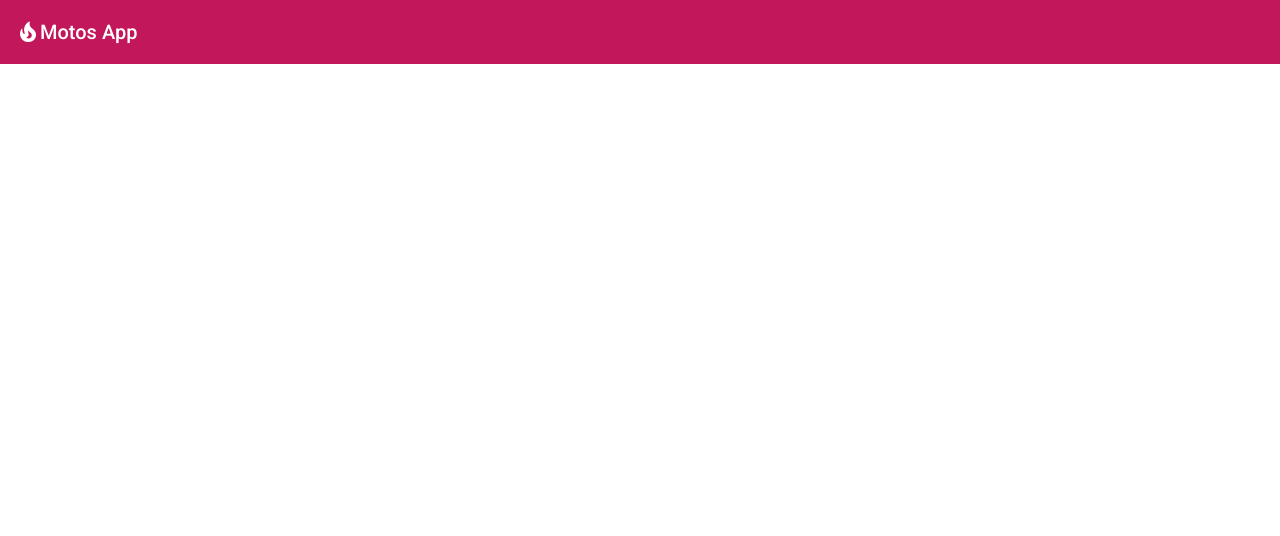
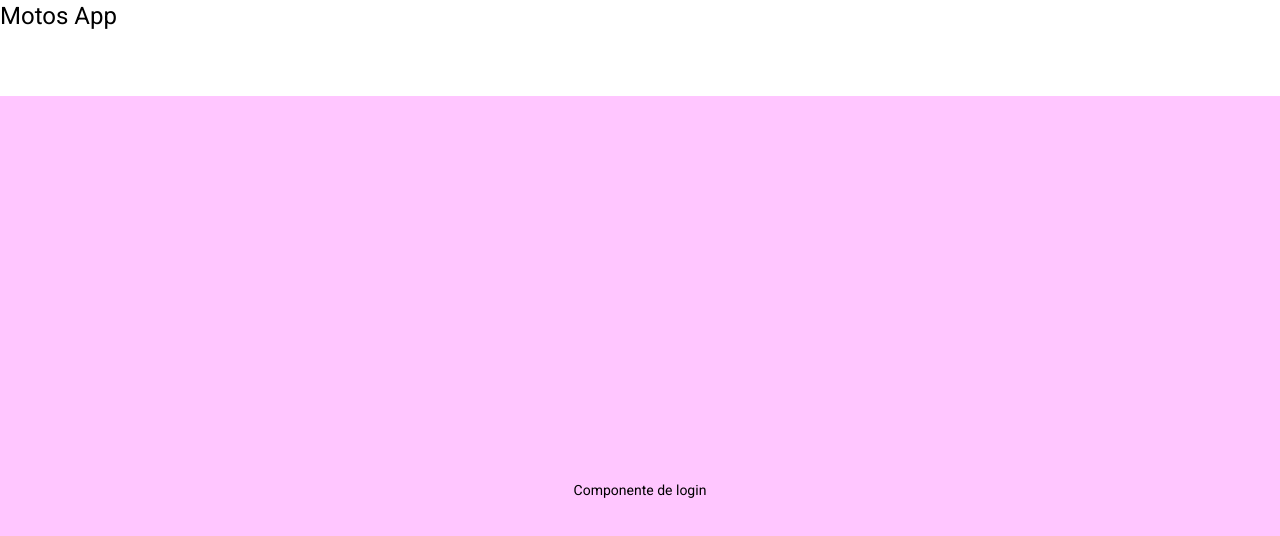
Before and after one commit to aReinoso007/motosApp, an Angular app: page / in a window 1280 px wide. Shown: the top 536 px of the page. Built offline with nearby package versions, Linux system fonts and the light colour scheme.

Commit message:
agregado componente login

```diff
--- a/package.json
+++ b/package.json
@@ -20,6 +20,7 @@
     "@angular/platform-browser": "~12.0.3",
     "@angular/platform-browser-dynamic": "~12.0.3",
     "@angular/router": "~12.0.3",
+    "@material/card": "^11.0.0",
     "rxjs": "~6.6.0",
     "tslib": "^2.1.0",
     "zone.js": "~0.11.4"
--- a/src/app/app.component.css
+++ b/src/app/app.component.css
@@ -0,0 +1,12 @@
+
+
+.my-card-content {
+    padding: 16px;
+}
+.my-card__media {
+    background-image: url("https://www.tourcert.org/wp-content/uploads/2018/06/0253_Titelbild_Cuenca-FMTC.jpg");
+}
+.my-card {
+    height: 350px;
+    width: 350px;
+}
--- a/src/app/app.component.html
+++ b/src/app/app.component.html
@@ -1,4 +1,3 @@
-<mat-toolbar color="primary">
-  <mat-icon>local_fire_department</mat-icon>
-  <span>Motos App</span>
-</mat-toolbar>
+<h1>Motos App</h1>
+<mat-slider min="1" max="100"  step="1" value="1"></mat-slider>
+<app-login></app-login>
--- a/src/app/app.component.ts
+++ b/src/app/app.component.ts
@@ -5,6 +5,7 @@ import { Component } from '@angular/core';
   templateUrl: './app.component.html',
   styleUrls: ['./app.component.css']
 })
+
 export class AppComponent {
   title = 'motosApp';
 }
--- /dev/null
+++ b/src/app/components/login/login.component.css
@@ -0,0 +1,7 @@
+.body {
+    display: flex;
+    justify-content: center;
+    height: 100%;
+    align-items: center;
+    background-color: #f5f5;
+}
--- /dev/null
+++ b/src/app/components/login/login.component.html
@@ -0,0 +1,3 @@
+<div class="body">
+    <p>Componente de login</p>
+</div>
--- /dev/null
+++ b/src/app/components/login/login.component.ts
@@ -0,0 +1,15 @@
+import { Component, OnInit } from '@angular/core';
+
+@Component({
+  selector: 'app-login',
+  templateUrl: './login.component.html',
+  styleUrls: ['./login.component.css']
+})
+export class LoginComponent implements OnInit {
+
+  constructor() { }
+
+  ngOnInit(): void {
+  }
+
+}
```
Also changed, not shown: src/app/app.module.ts (+9 -2 lines), 2 other files (tests, documents, lock files or other folders).
